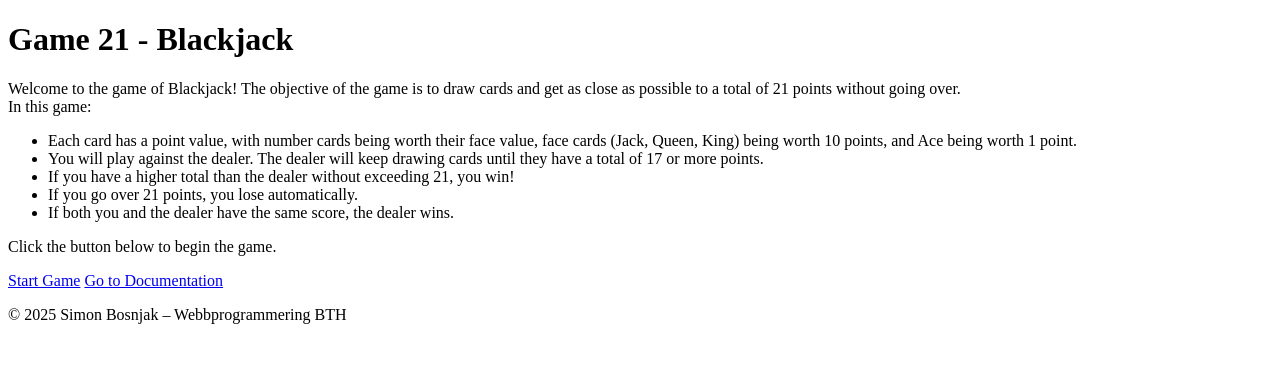
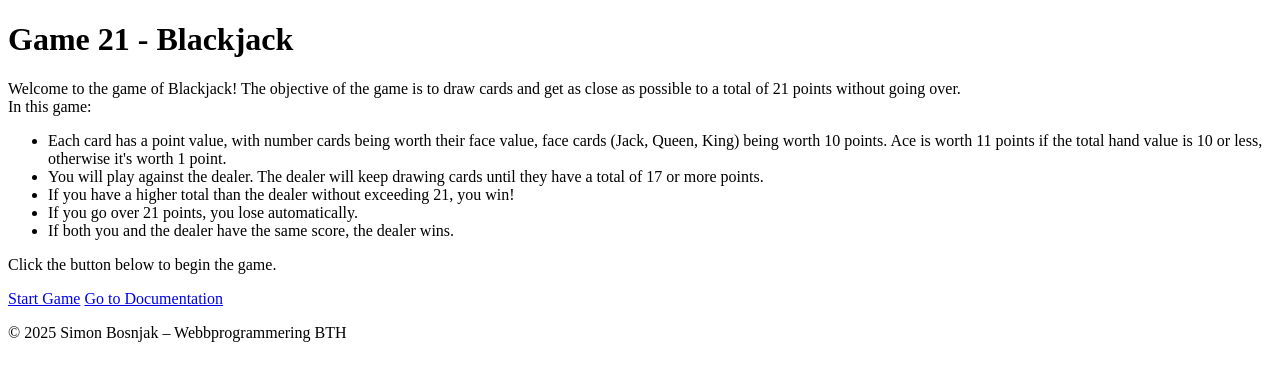
Before and after one commit to simonking99/mvc, a Symfony app: template templates/game/landing.html.twig in a window 1280 px wide. Shown: the part 186-567 px from the top of the page. Run offline with Twig, Linux system fonts and the light colour scheme; the template is opened without the code that fills it, so the values that code supplies are empty; some libraries are stand-ins or nearby versions.

Commit message:
Small text fixes for landing page

```diff
--- a/templates/game/landing.html.twig
+++ b/templates/game/landing.html.twig
@@ -12,7 +12,7 @@
             possible to a total of 21 points without going over. <br>In this game:
         </p>
         <ul>
-            <li>Each card has a point value, with number cards being worth their face value, face cards (Jack, Queen, King) being worth 10 points, and Ace being worth 1 point.</li>
+            <li>Each card has a point value, with number cards being worth their face value, face cards (Jack, Queen, King) being worth 10 points. Ace is worth 11 points if the total hand value is 10 or less, otherwise it's worth 1 point.</li>
             <li>You will play against the dealer. The dealer will keep drawing cards until they have a total of 17 or more points.</li>
             <li>If you have a higher total than the dealer without exceeding 21, you win!</li>
             <li>If you go over 21 points, you lose automatically.</li>
```
